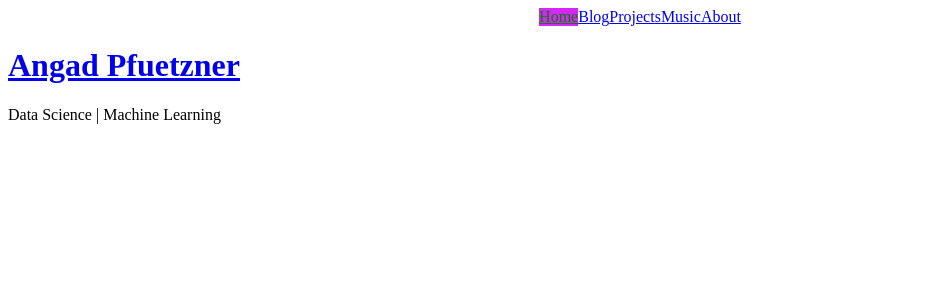
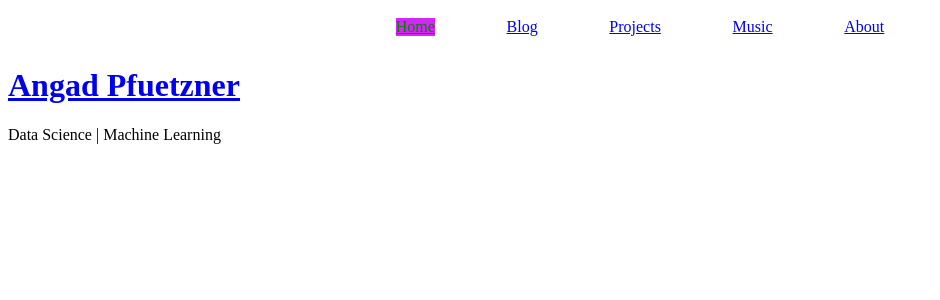
Before and after one commit to Angad99/Angad99.github.io, a Jekyll site: the page built from index.html, in a window 1280 px wide. Shown: the top 300 px of the page, without its empty margins (0-940 px from the left). Built offline with Jekyll 4.4.1, drawn with Linux system fonts in a browser that asks for light colours.

Commit message:
Update navbar.scss

```diff
--- a/_sass/navbar.scss
+++ b/_sass/navbar.scss
@@ -8,12 +8,12 @@ header {
 }
 
 nav {
-	width: 70%;
+	width: 50%;
 	display: flex;
 	background-color: transparent;
-	justify-content: center;
+	justify-content: space-evenly;
 	align-items: center;
-
+	padding: 10px;
 }
 
 nav a {
```
